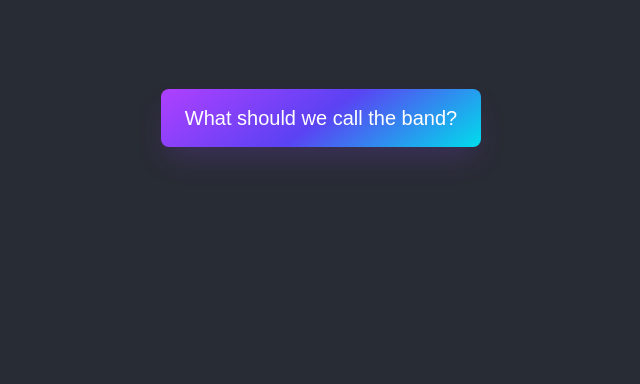
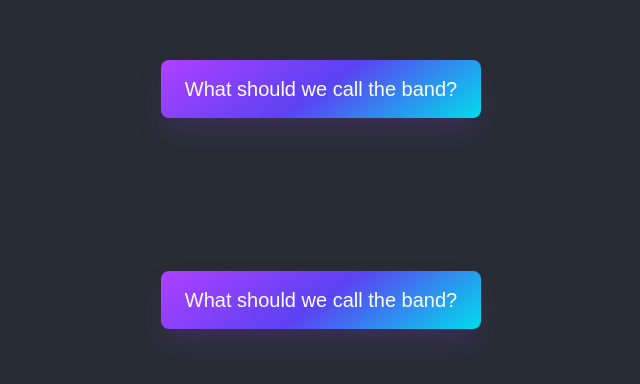
Before and after one commit to mdwiltfong/band_name_generator_api, a React (Create React App) app in the folder my-app/: page / in a window 1280 px wide. Shown: the part 206-590 px from the top of the page, without its empty margins (319-959 px from the left). Built offline with nearby package versions, Linux system fonts and the light colour scheme.

Commit message:
added bandnamelist component

```diff
--- a/my-app/src/App.js
+++ b/my-app/src/App.js
@@ -2,6 +2,7 @@ import { useState } from "react";
 import "./App.css";
 import axios from "axios";
 import BandName from "./component/BandName";
+import BandNameList from "./component/BandNameList";
 import { useEffect } from "react/cjs/react.development";
 /* const adjectives = ["Lilac", "Scary", "Enormous", "Blind", "Hopeful", "Warped", "Vintage", "Great", "Terrible", "Dental", "Filthy", "Brainy", "Cosmic",
                     "Discretionary", "Slushy", "Opaque", "Wet", "Conspiratorial", "Aluminum", "Brave", "Heartbroken", "Miserable", "Holy", "Plucky", "Sympathetic", "Brass"]
@@ -57,6 +58,7 @@ const App = () => {
             <BandName bandname={bandname} setBandname={setBandname} />
           ) : null}
         </span>
+        <BandNameList />
       </header>
     </div>
   );
--- /dev/null
+++ b/my-app/src/component/BandNameList.js
@@ -0,0 +1,19 @@
+import axios from "axios";
+import React, { useState } from "react";
+
+export default function BandNameList() {
+  function handleClick() {}
+
+  return (
+    <>
+      <button
+        className="App-button"
+        type="button"
+        id="button"
+        onClick={handleClick}
+      >
+        What should we call the band?
+      </button>
+    </>
+  );
+}
```
